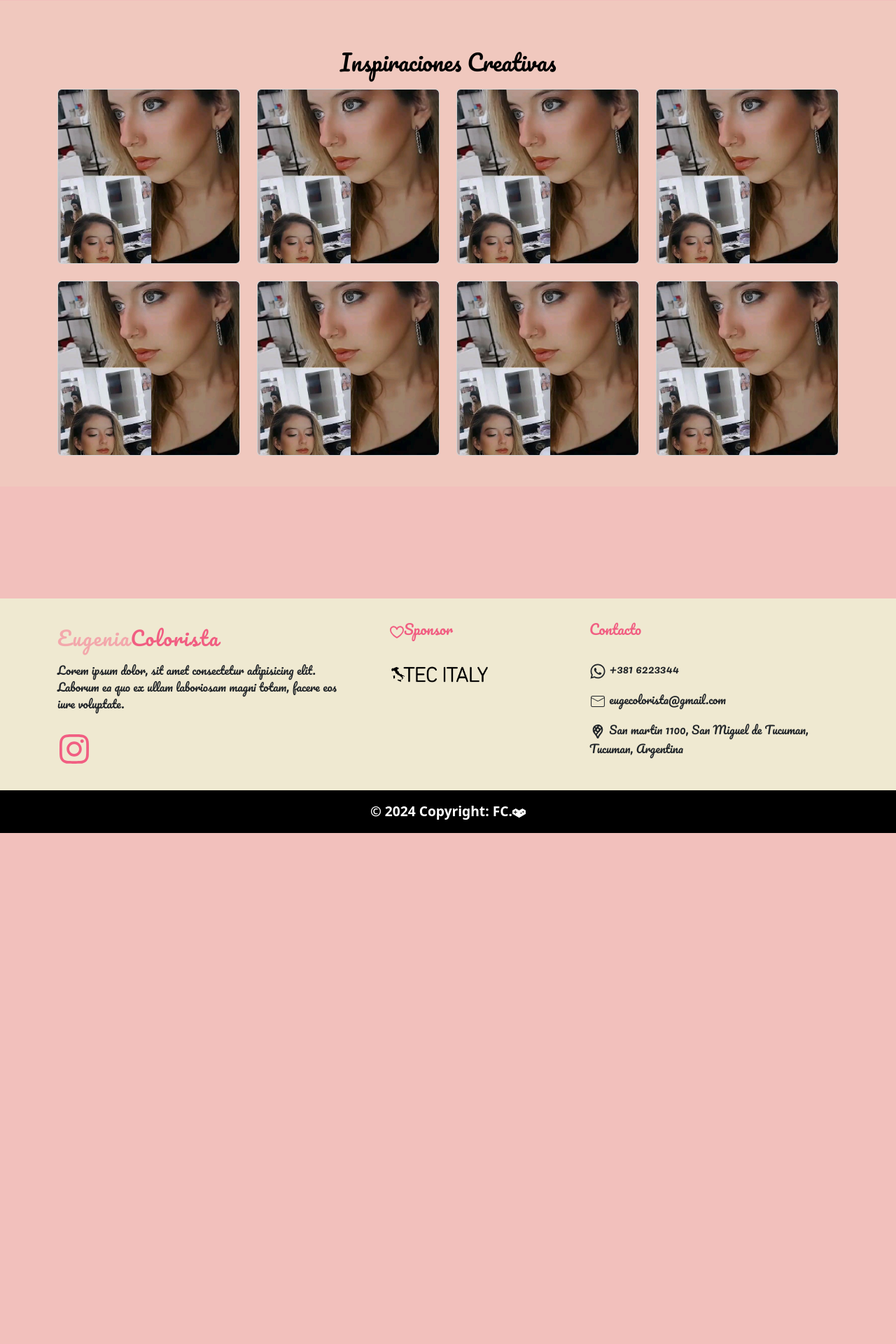
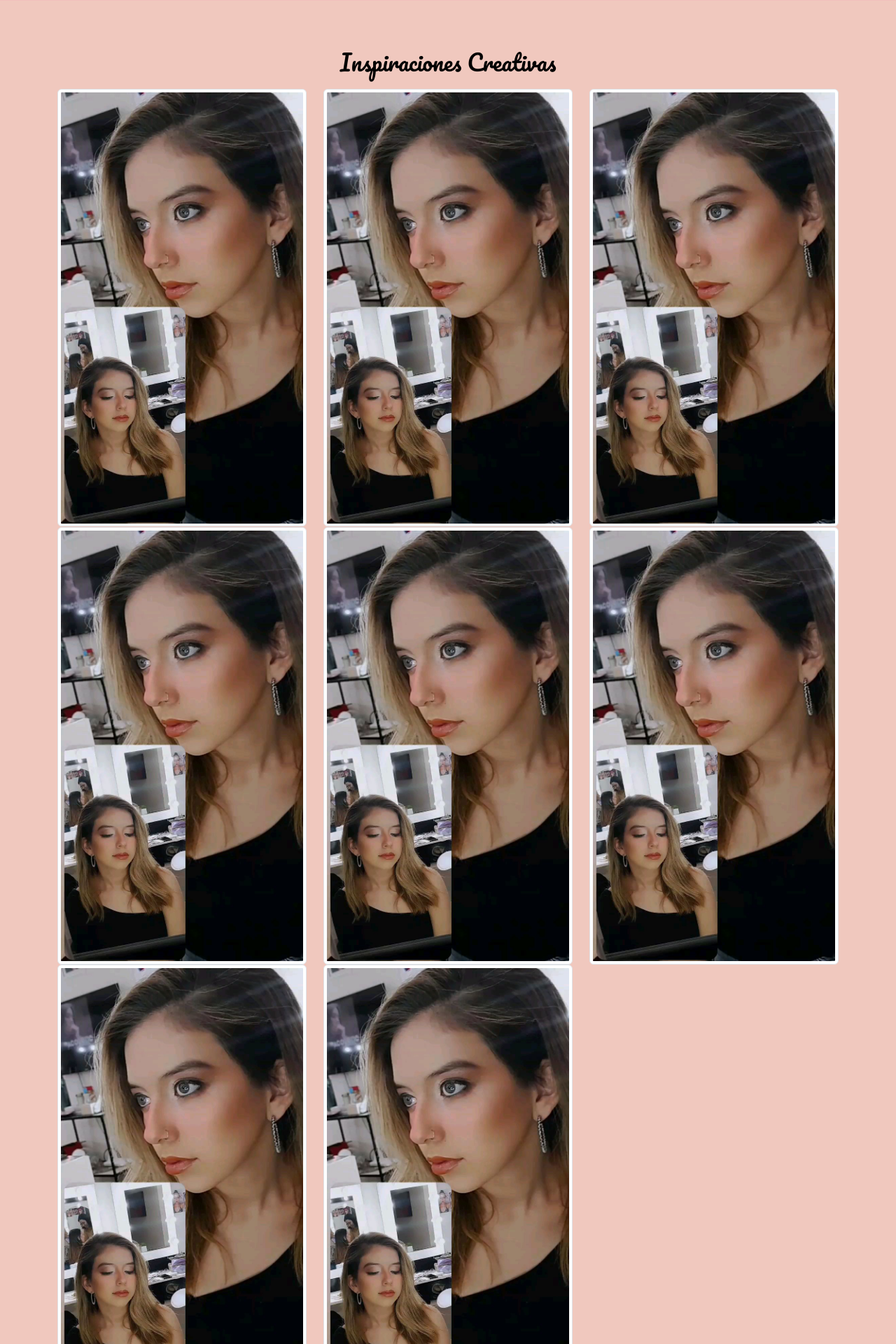
Before and after one commit to francocor/SistemaDeTurnosPeluqueria, a React (Vite) app: page / in a window 1280 px wide. Shown: the part 1660-3580 px from the top of the page at 70% size. Before the commit the page ends 2850 px from the top, so only its background shows below. Built offline with nearby package versions, Linux system fonts and the light colour scheme; grey boxes are pictures that could not be loaded.

Commit message:
maquetando paginas varias

```diff
--- a/package.json
+++ b/package.json
@@ -18,6 +18,7 @@
     "react-bootstrap": "^2.10.4",
     "react-dom": "^18.3.1",
     "react-icons": "^5.2.1",
+    "react-magic-motion": "^1.1.2",
     "react-router-dom": "^6.26.0"
   },
   "devDependencies": {
--- a/src/App.jsx
+++ b/src/App.jsx
@@ -3,6 +3,7 @@ import Home from './pages/Home';
 import MainServicios from './pages/MainServicios';
 import MainProductos from "./pages/MainProductos"
 import MainCursos from "./pages/MainCursos"
+import MainTurnos from './pages/MainTurnos';
 
 function App() {
   return (
@@ -12,6 +13,7 @@ function App() {
         <Route path="/MainServicios" element={<MainServicios />} />
         <Route path="/MainProductos" element={<MainProductos />} />
         <Route path="/MainCursos" element={<MainCursos />} />
+        <Route path="/MainTurnos" element={<MainTurnos />} />
       </Routes>
     </Router>
   );
--- a/src/components/Header.jsx
+++ b/src/components/Header.jsx
@@ -49,8 +49,8 @@ const Header = () => {
               <Nav.Link href="/MainProductos">Productos</Nav.Link>
               <Nav.Link href="/MainCursos">Cursos</Nav.Link>
               <Nav.Link href="#cursosTecItali">Tec Italy</Nav.Link>
-              <Nav.Link href="#turnos">Turnos</Nav.Link>
-              <Nav.Link href="#turnos">Login</Nav.Link>
+              <Nav.Link href="/MainTurnos">Turnos</Nav.Link>
+              <Nav.Link href="#Login">Login</Nav.Link>
             </Nav>
           </Navbar.Collapse>
         </Container>
--- a/src/components/MainClientas.jsx
+++ b/src/components/MainClientas.jsx
@@ -2,16 +2,13 @@ import "../css/MainClientas.css";
 import Container from 'react-bootstrap/Container';
 import Row from 'react-bootstrap/Row';
 import Col from 'react-bootstrap/Col';
-import Card from 'react-bootstrap/Card';
+import Image from 'react-bootstrap/Image';
 import clienta from "../assets/Clienta.jpg";
 import Aos from "aos"
 import "aos/dist/aos.css"
 
 
-/*const images = [
-    clienta1, clienta2, clienta3, clienta4,
-    clienta5, clienta6, clienta7, clienta8
-  ];*/
+
 
 
 
@@ -31,17 +28,39 @@ const MainClientas = () => {
 
           <Row className="CardClientas">
 
-          {/*{images.map((img, idx) => (*/}
-            {Array.from({ length: 8 }).map((_, idx) => (
+            <Col xs={6} md={4} data-aos="zoom-in">
+              <Image src={clienta} thumbnail />
+            </Col>
 
-              <Col md={3} key={idx} className="mb-4" data-aos="flip-right">
+            <Col xs={6} md={4} data-aos="zoom-in">
+              <Image src={clienta} thumbnail />
+            </Col>
 
-                <Card>
-                  <Card.Img variant="top" src={clienta} alt="Clienta" className="img-fluid" />
-                </Card>
+            <Col xs={6} md={4} data-aos="zoom-in">
+              <Image src={clienta} thumbnail />
+            </Col>
 
-              </Col>
-            ))}
+            <Col xs={6} md={4} data-aos="zoom-in">
+              <Image src={clienta} thumbnail />
+            </Col>
+
+            <Col xs={6} md={4} data-aos="zoom-in">
+              <Image src={clienta} thumbnail />
+            </Col>
+
+            <Col xs={6} md={4} data-aos="zoom-in">
+              <Image src={clienta} thumbnail />
+            </Col>
+
+            <Col xs={6} md={4} data-aos="zoom-in">
+              <Image src={clienta} thumbnail />
+            </Col>
+
+            <Col xs={6} md={4} data-aos="zoom-in">
+              <Image src={clienta} thumbnail />
+            </Col>
+
+
           </Row>
         </Container>
       </div>
--- a/src/components/MainServicios.jsx
+++ b/src/components/MainServicios.jsx
@@ -44,8 +44,9 @@ const MainServicios = () => {
                     <MDBCardBody>
                         <MDBCardTitle>Tratamiento capilar</MDBCardTitle>
                         <MDBCardText>
-                        This is a longer card with supporting text below as a natural lead-in to additional content.
-                        This content is a little bit longer.
+                        ¡Dale a tu cabello la atención que merece! Repara, hidrata y fortalece con tratamientos
+                        personalizados que dejarán tu melena más saludable y brillante que nunca.
+                        ¡Cabello de revista en cada visita!
                         </MDBCardText>
                     </MDBCardBody>
                     </MDBCard>
@@ -61,8 +62,9 @@ const MainServicios = () => {
                     <MDBCardBody>
                         <MDBCardTitle>Diagonstico Capilar</MDBCardTitle>
                         <MDBCardText>
-                         This is a longer card with supporting text below as a natural lead-in to additional content.
-                         This content is a little bit longer.
+                        ¿No sabes qué necesita tu cabello? Te lo decimos. Con nuestro diagnóstico capilar,
+                        analizamos tu pelo y cuero cabelludo para ofrecerte soluciones a medida.
+                        ¡Descubre el camino hacia un cabello perfecto!
                         </MDBCardText>
                     </MDBCardBody>
                     </MDBCard>
@@ -78,8 +80,9 @@ const MainServicios = () => {
                     <MDBCardBody>
                         <MDBCardTitle>Mechas</MDBCardTitle>
                         <MDBCardText>
-                         This is a longer card with supporting text below as a natural lead-in to additional content.
-                         This content is a little bit longer.
+                        Ilumina tu look con mechas que transformarán tu estilo. Desde sutiles reflejos
+                        hasta contrastes atrevidos, añade dimensión y luz a tu cabello.
+                        ¡Un toque moderno que no pasa desapercibido!
                         </MDBCardText>
                     </MDBCardBody>
                     </MDBCard>
@@ -95,8 +98,9 @@ const MainServicios = () => {
                     <MDBCardBody>
                         <MDBCardTitle>Balayage</MDBCardTitle>
                         <MDBCardText>
-                          This is a longer card with supporting text below as a natural lead-in to additional content.
-                         This content is a little bit longer.
+                        ¿Buscas un cambio natural y luminoso? El balayage es tu mejor opción.
+                        Degradados suaves y elegantes que le dan a tu cabello un acabado fresco,
+                        brillante y, sobre todo, ¡único!
                         </MDBCardText>
                     </MDBCardBody>
                     </MDBCard>
@@ -112,8 +116,9 @@ const MainServicios = () => {
                     <MDBCardBody>
                         <MDBCardTitle>Corte</MDBCardTitle>
                         <MDBCardText>
-                          This is a longer card with supporting text below as a natural lead-in to additional content.
-                         This content is a little bit longer.
+                        Renueva tu estilo con un corte de cabello a medida. Desde looks modernos y atrevidos
+                        hasta cortes clásicos que nunca fallan, saldrás de aquí sintiéndote totalmente renovado.
+                        ¡El corte perfecto para cada personalidad!
                         </MDBCardText>
                     </MDBCardBody>
                     </MDBCard>
@@ -129,8 +134,8 @@ const MainServicios = () => {
                     <MDBCardBody>
                         <MDBCardTitle>Peinado</MDBCardTitle>
                         <MDBCardText>
-                          This is a longer card with supporting text below as a natural lead-in to additional content.
-                         This content is a little bit longer.
+                        ¿Evento especial o simplemente un día increíble? Elige el peinado perfecto. Rizos, liso,
+                        ondas o recogidos espectaculares, ¡tu cabello siempre impecable y listo para cualquier ocasión!
                         </MDBCardText>
                     </MDBCardBody>
                     </MDBCard>
@@ -146,8 +151,9 @@ const MainServicios = () => {
                     <MDBCardBody>
                         <MDBCardTitle>Color</MDBCardTitle>
                         <MDBCardText>
-                          This is a longer card with supporting text below as a natural lead-in to additional content.
-                         This content is a little bit longer.
+                        ¡Reinventa tu color! Desde tonos naturales hasta colores vibrantes,
+                        dale a tu cabello ese toque especial que estabas buscando. Cobertura de canas,
+                        cambio total o simplemente reflejos de luz, ¡atrévete a cambiar y destacar!
                         </MDBCardText>
                     </MDBCardBody>
                     </MDBCard>
--- /dev/null
+++ b/src/components/MainTurnos.jsx
@@ -0,0 +1,11 @@
+import "../css/MainTurnos.css"
+
+const MainTurnos = () => {
+  return (
+    <div>
+
+    </div>
+  )
+}
+
+export default MainTurnos
--- a/src/components/Promos.jsx
+++ b/src/components/Promos.jsx
@@ -29,10 +29,10 @@ const Promos = () => {
 
         <Col md={6} className="promo-text d-flex flex-column justify-content-center" data-aos="zoom-in-left">
           <h3 className="mb-4">< HiFire/>Promos de Agosto< HiFire/></h3>
-          <a href="https://www.google.com/webhp?hl=es-419&sa=X&ved=0ahUKEwjylrHllfGHAxWJrJUCHb30N2sQPAgI" className="botonpromo" target="_blank"><p><FaHeart/> Lavado+Corte+Brashing/plancha $</p></a>
-          <a href="https://www.google.com/webhp?hl=es-419&sa=X&ved=0ahUKEwjylrHllfGHAxWJrJUCHb30N2sQPAgI" className="botonpromo" target="_blank"><p><FaHeart/> Color(retoque crecimiento)+Tratamiento+Modelado $</p></a>
-          <a href="https://www.google.com/webhp?hl=es-419&sa=X&ved=0ahUKEwjylrHllfGHAxWJrJUCHb30N2sQPAgI" className="botonpromo" target="_blank"><p><FaHeart/> Mechas/Balayage+Traatamiento+Modelado $</p></a>
-          <a href="https://www.google.com/webhp?hl=es-419&sa=X&ved=0ahUKEwjylrHllfGHAxWJrJUCHb30N2sQPAgI" className="botonpromo" target="_blank"><p><FaHeart/> Color(completo)+Tratamiento+Modelado $</p></a>
+          <a href="" className="botonpromo" target="_blank"><p><FaHeart/> Lavado+Corte+Brashing/plancha $</p></a>
+          <a href="" className="botonpromo" target="_blank"><p><FaHeart/> Color(retoque crecimiento)+Tratamiento+Modelado $</p></a>
+          <a href="" className="botonpromo" target="_blank"><p><FaHeart/> Mechas/Balayage+Traatamiento+Modelado $</p></a>
+          <a href="" className="botonpromo" target="_blank"><p><FaHeart/> Color(completo)+Tratamiento+Modelado $</p></a>
         </Col>
       </Row>
     </Container>
--- /dev/null
+++ b/src/pages/MainTurnos.jsx
@@ -0,0 +1,15 @@
+import MainTurno from "../components/MainTurnos"
+import Header from "../components/Header"
+import Footer from "../components/Footer"
+
+const MainTurnos = () => {
+  return (
+    <div>
+        <Header/>
+        <MainTurno/>
+        <Footer/>
+    </div>
+  )
+}
+
+export default MainTurnos
```
Also changed, not shown: src/css/MainCursos.css (line endings or trailing spaces), src/css/MainTurnos.css (added), 1 other file (tests, documents, lock files or other folders).
